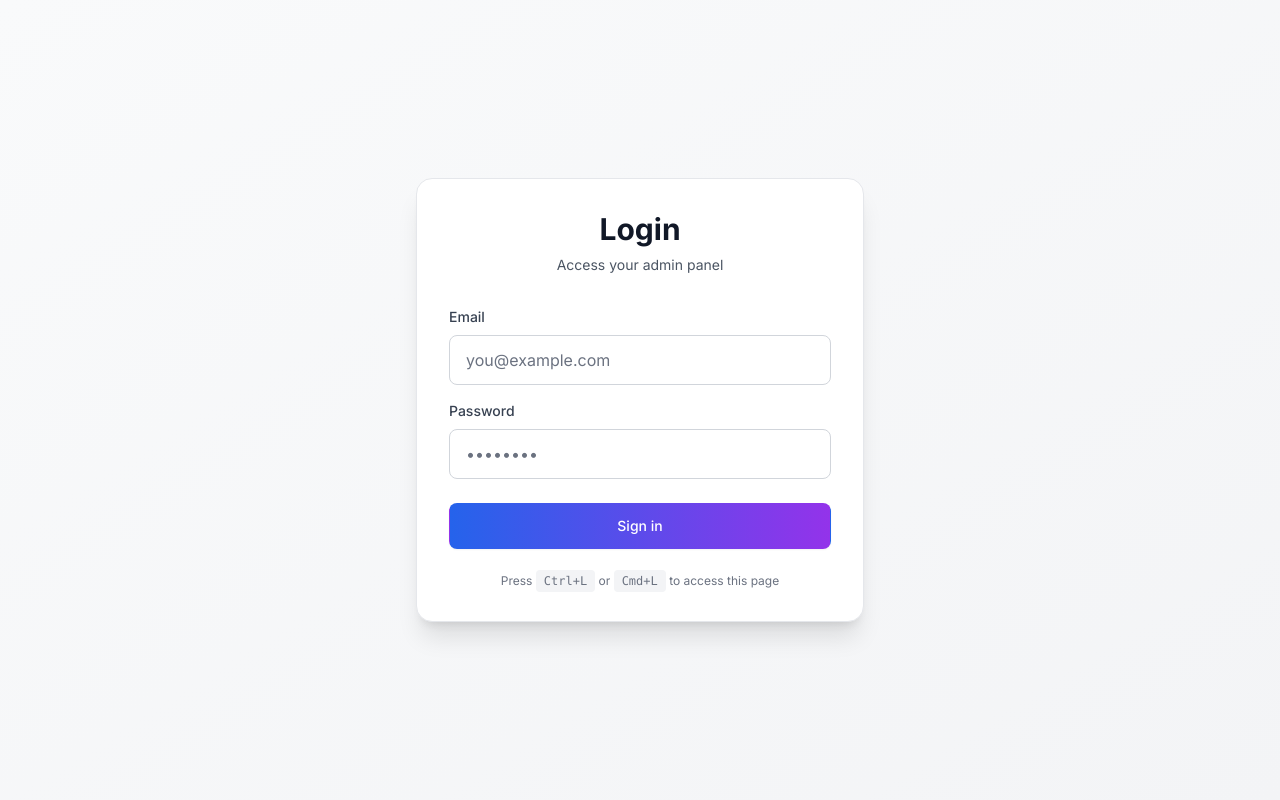
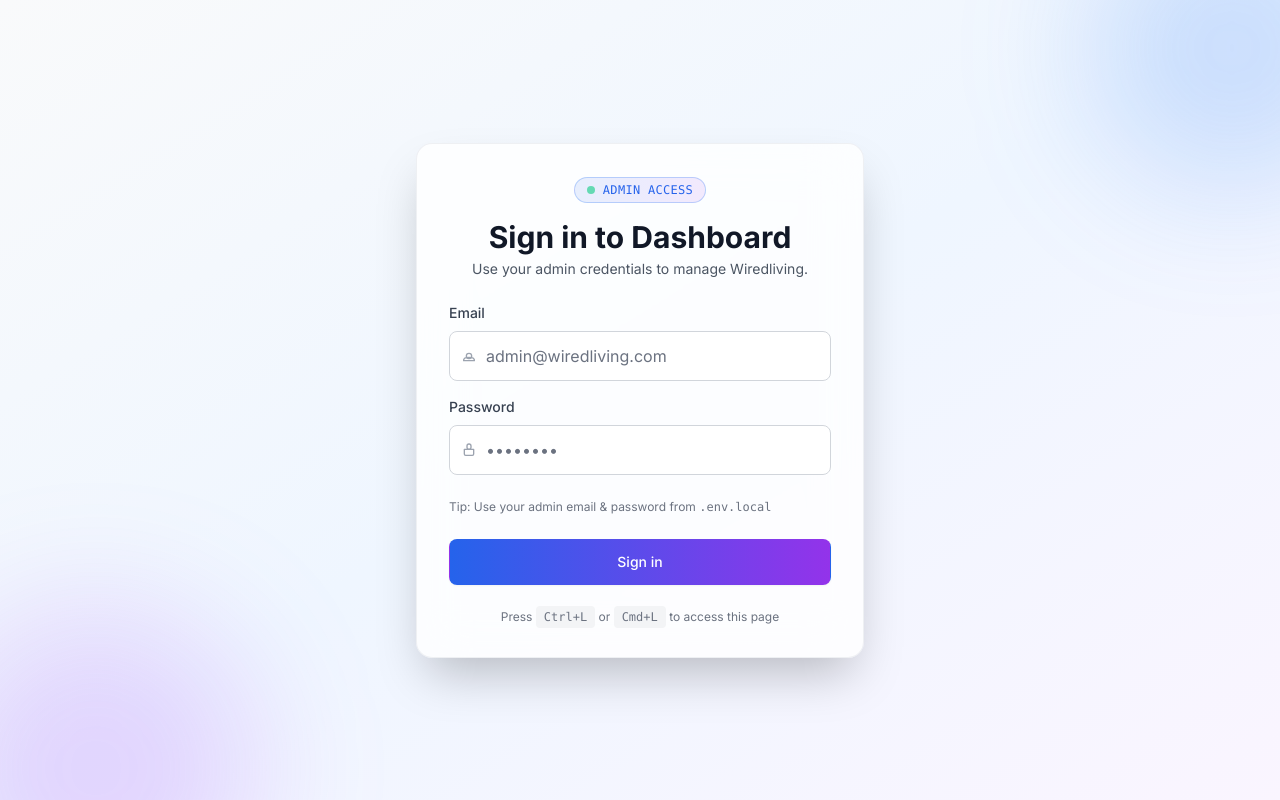
Before and after one commit to melloom/WiredLiving, a Next.js app: page /login in a window 1280 px wide. Built offline with nearby package versions, Linux system fonts and the light colour scheme.

Commit message:
Redesign login page with modern admin UI and NextAuth credentials sign-in

```diff
--- a/app/login/page.tsx
+++ b/app/login/page.tsx
@@ -37,22 +37,35 @@
   };
 
   return (
-    <div className="min-h-screen flex items-center justify-center bg-gradient-to-br from-gray-50 to-gray-100 dark:from-gray-900 dark:to-gray-800 px-4">
-      <div className="max-w-md w-full space-y-8">
-        <div className="bg-white dark:bg-gray-800 rounded-2xl shadow-xl p-8 border border-gray-200 dark:border-gray-700">
-          <div className="text-center">
-            <h2 className="text-3xl font-bold text-gray-900 dark:text-white mb-2">
-              Login
-            </h2>
+    <div className="relative min-h-screen flex items-center justify-center bg-gradient-to-br from-gray-50 via-blue-50 to-purple-50 dark:from-gray-950 dark:via-gray-900 dark:to-gray-950 px-4 overflow-hidden">
+      {/* Animated background glow */}
+      <div className="pointer-events-none absolute inset-0 overflow-hidden">
+        <div className="absolute -top-24 -right-24 w-72 h-72 bg-blue-500/20 blur-3xl rounded-full" />
+        <div className="absolute -bottom-32 -left-16 w-80 h-80 bg-purple-500/20 blur-3xl rounded-full" />
+      </div>
+
+      <div className="relative max-w-md w-full space-y-8">
+        <div className="bg-white/80 dark:bg-gray-900/80 backdrop-blur-xl rounded-2xl shadow-2xl p-8 border border-gray-200/60 dark:border-gray-800/80">
+          <div className="text-center mb-6">
+            <div className="inline-flex items-center justify-center mb-4 px-3 py-1 rounded-full bg-gradient-to-r from-blue-600/10 to-purple-600/10 border border-blue-500/30 dark:border-blue-400/40">
+              <span className="w-2 h-2 rounded-full bg-emerald-400 animate-pulse mr-2" />
+              <span className="text-xs font-mono uppercase tracking-wide text-blue-600 dark:text-blue-400">
+                Admin Access
+              </span>
+            </div>
+            <h1 className="text-3xl font-bold text-gray-900 dark:text-white mb-1">
+              Sign in to Dashboard
+            </h1>
             <p className="text-sm text-gray-600 dark:text-gray-400">
-              Access your admin panel
+              Use your admin credentials to manage Wiredliving.
             </p>
           </div>
 
-          <form className="mt-8 space-y-6" onSubmit={handleSubmit}>
+          <form className="mt-6 space-y-6" onSubmit={handleSubmit}>
             {error && (
-              <div className="bg-red-50 dark:bg-red-900/20 border border-red-200 dark:border-red-800 text-red-600 dark:text-red-400 px-4 py-3 rounded-lg text-sm">
-                {error}
+              <div className="bg-red-50 dark:bg-red-900/20 border border-red-200 dark:border-red-800 text-red-600 dark:text-red-400 px-4 py-3 rounded-lg text-sm flex items-start gap-2">
+                <span className="mt-0.5">⚠️</span>
+                <span>{error}</span>
               </div>
             )}
 
@@ -64,6 +77,29 @@
                 >
                   Email
                 </label>
+                <div className="relative">
+                  <span className="pointer-events-none absolute inset-y-0 left-0 flex items-center pl-3 text-gray-400">
+                    <svg
+                      className="h-4 w-4"
+                      xmlns="http://www.w3.org/2000/svg"
+                      fill="none"
+                      viewBox="0 0 24 24"
+                      stroke="currentColor"
+                    >
+                      <path
+                        strokeLinecap="round"
+                        strokeLinejoin="round"
+                        strokeWidth={2}
+                        d="M16 12a4 4 0 10-8 0 4 4 0 008 0z"
+                      />
+                      <path
+                        strokeLinecap="round"
+                        strokeLinejoin="round"
+                        strokeWidth={2}
+                        d="M12 14c-4.418 0-8 1.79-8 4v1h16v-1c0-2.21-3.582-4-8-4z"
+                      />
+                    </svg>
+                  </span>
                   <input
                     id="email"
                     name="email"
@@ -72,9 +108,10 @@
                     required
                     value={email}
                     onChange={(e) => setEmail(e.target.value)}
-                  className="w-full px-4 py-3 border border-gray-300 dark:border-gray-600 rounded-lg focus:ring-2 focus:ring-blue-500 focus:border-transparent bg-white dark:bg-gray-700 text-gray-900 dark:text-white placeholder-gray-500 dark:placeholder-gray-400 transition-colors"
-                  placeholder="you@example.com"
+                    className="w-full px-4 py-3 pl-9 border border-gray-300 dark:border-gray-700 rounded-lg focus:ring-2 focus:ring-blue-500 focus:border-transparent bg-white/80 dark:bg-gray-800/80 text-gray-900 dark:text-white placeholder-gray-500 dark:placeholder-gray-400 transition-colors"
+                    placeholder="admin@wiredliving.com"
                   />
+                </div>
               </div>
 
               <div>
@@ -84,6 +121,29 @@
                 >
                   Password
                 </label>
+                <div className="relative">
+                  <span className="pointer-events-none absolute inset-y-0 left-0 flex items-center pl-3 text-gray-400">
+                    <svg
+                      className="h-4 w-4"
+                      xmlns="http://www.w3.org/2000/svg"
+                      fill="none"
+                      viewBox="0 0 24 24"
+                      stroke="currentColor"
+                    >
+                      <path
+                        strokeLinecap="round"
+                        strokeLinejoin="round"
+                        strokeWidth={2}
+                        d="M12 11c1.657 0 3-1.343 3-3V6a3 3 0 10-6 0v2c0 1.657 1.343 3 3 3z"
+                      />
+                      <path
+                        strokeLinecap="round"
+                        strokeLinejoin="round"
+                        strokeWidth={2}
+                        d="M5 11h14v7a2 2 0 01-2 2H7a2 2 0 01-2-2v-7z"
+                      />
+                    </svg>
+                  </span>
                   <input
                     id="password"
                     name="password"
@@ -92,10 +152,17 @@
                     required
                     value={password}
                     onChange={(e) => setPassword(e.target.value)}
-                  className="w-full px-4 py-3 border border-gray-300 dark:border-gray-600 rounded-lg focus:ring-2 focus:ring-blue-500 focus:border-transparent bg-white dark:bg-gray-700 text-gray-900 dark:text-white placeholder-gray-500 dark:placeholder-gray-400 transition-colors"
+                    className="w-full px-4 py-3 pl-9 border border-gray-300 dark:border-gray-700 rounded-lg focus:ring-2 focus:ring-blue-500 focus:border-transparent bg-white/80 dark:bg-gray-800/80 text-gray-900 dark:text-white placeholder-gray-500 dark:placeholder-gray-400 transition-colors"
                     placeholder="••••••••"
                   />
                 </div>
+              </div>
+            </div>
+
+            <div className="flex items-center justify-between text-xs text-gray-500 dark:text-gray-400">
+              <p>
+                Tip: Use your admin email &amp; password from <code className="font-mono">.env.local</code>
+              </p>
             </div>
 
             <div>
@@ -136,7 +203,15 @@
 
             <div className="text-center">
               <p className="text-xs text-gray-500 dark:text-gray-400">
-                Press <kbd className="px-2 py-1 bg-gray-100 dark:bg-gray-700 rounded text-xs font-mono">Ctrl+L</kbd> or <kbd className="px-2 py-1 bg-gray-100 dark:bg-gray-700 rounded text-xs font-mono">Cmd+L</kbd> to access this page
+                Press{' '}
+                <kbd className="px-2 py-1 bg-gray-100 dark:bg-gray-800 rounded text-xs font-mono">
+                  Ctrl+L
+                </kbd>{' '}
+                or{' '}
+                <kbd className="px-2 py-1 bg-gray-100 dark:bg-gray-800 rounded text-xs font-mono">
+                  Cmd+L
+                </kbd>{' '}
+                to access this page
               </p>
             </div>
           </form>
```
Lines whose indentation alone changed are shown as unchanged.
